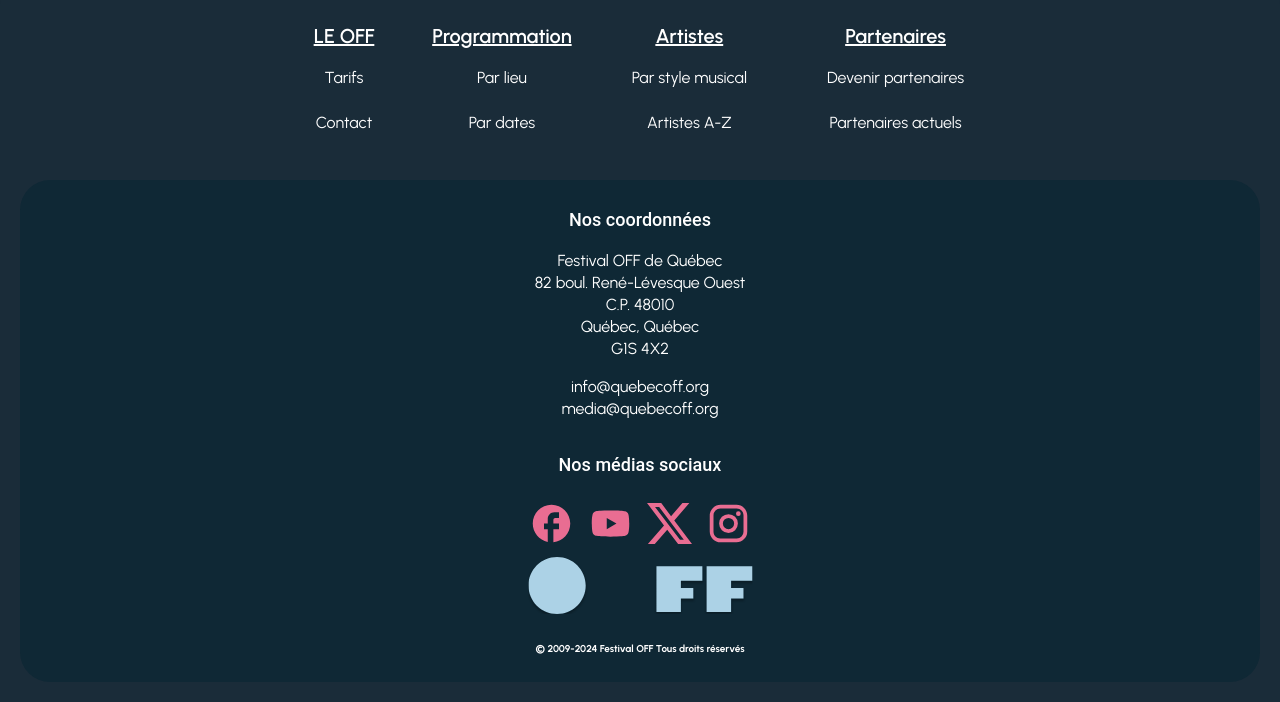
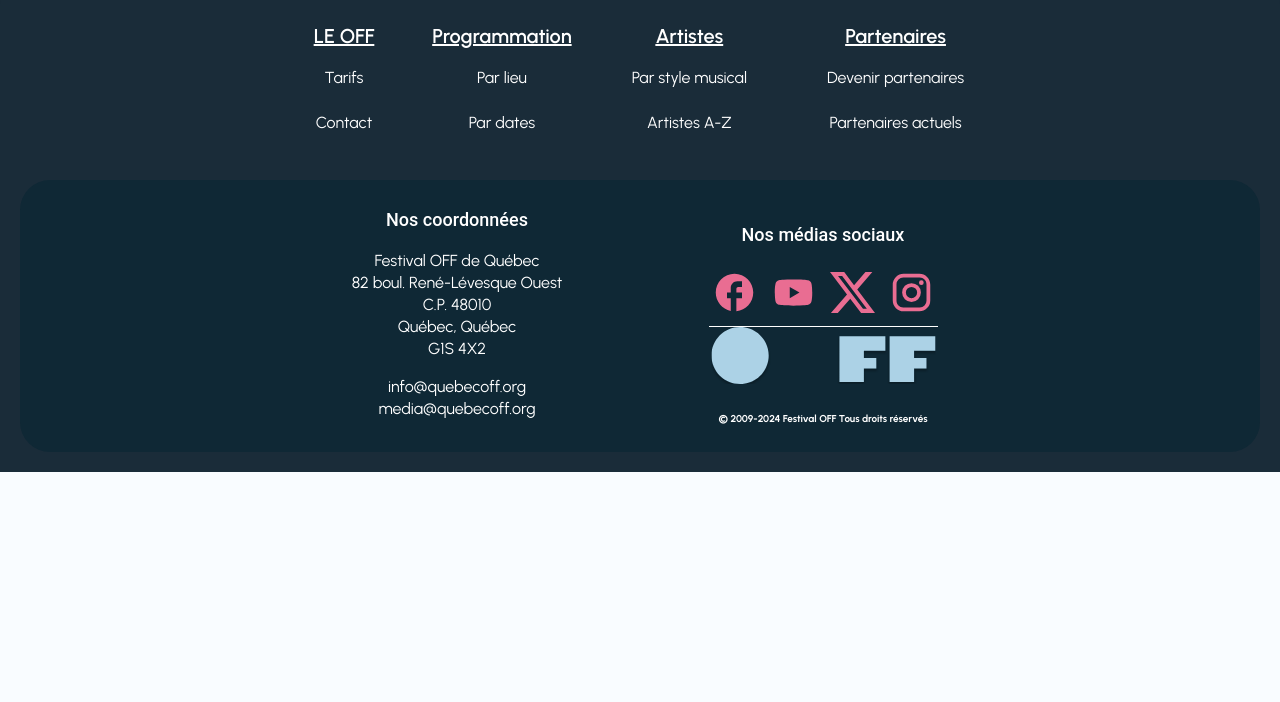
Before and after one commit to LauuRoy/Festival_OFF, a PHP site: page / in a window 1280 px wide. Shown: the part 909-1611 px from the top of the page. After the commit the page ends 1381 px from the top, so only its background shows below. Run offline with PHP 8.4, Linux system fonts and the light colour scheme; data comes from the database, SQL or seed files in the repository.

Commit message:
finalisation du footer table sans effet over

```diff
--- a/public/liaisons/css/styles.css
+++ b/public/liaisons/css/styles.css
@@ -820,7 +820,7 @@ footer.piedDePage ul > li:last-child {
 }
 
 footer.piedDePage nav ul {
-  display: block; /* Par défaut, menu vertical */
+  display: block;
 }
 
 .medias > h3 {
@@ -830,7 +830,7 @@ footer.piedDePage nav ul {
 .informations__secondaires {
   border-radius: 30px;
   padding: 10px;
-  text-align: center; /* Alignement centré pour les petits écrans */
+  text-align: center;
   display: block;
 }
 
@@ -847,6 +847,7 @@ address > p {
 .Festival__OFF_LogoFooter {
   width: 229px;
   height: auto;
+  border-top: 1px solid #FFFFFF;
 }
 
 .piedDePage {
@@ -870,8 +871,8 @@ address > p {
 
 @media (min-width: 601px) {
   footer.piedDePage nav ul {
-    display: flex; /* On passe le menu en ligne */
-    justify-content: center; /* Centrer le menu horizontalement */
+    display: flex;
+    justify-content: center;
   }
   footer.piedDePage nav ul > li {
     margin: 0 20px;
@@ -883,6 +884,24 @@ address > p {
   footer.piedDePage ul > li ul > li {
     padding: 5px 0;
   }
+  .informations__secondaires {
+    display: flex;
+    justify-content: space-between;
+  }
+  .nos__coordonnees {
+    width: 45%;
+  }
+  .nous__rejoindre {
+    width: 45%;
+  }
+}
+@media (min-width: 800px) {
+  .nos__coordonnees {
+    padding-left: 20%;
+  }
+  .nous__rejoindre {
+    padding-right: 20%;
+  }
 }
 
 /*# sourceMappingURL=styles.css.map */
--- a/public/liaisons/fragments/piedDePage.inc.php
+++ b/public/liaisons/fragments/piedDePage.inc.php
@@ -46,6 +46,7 @@
                     </p>
                 </address>
         </div>
+        <div class="nous__rejoindre">
     <div class="medias">
         <h3> Nos médias sociaux </h3>
         <div class="logo__reseaux">
@@ -63,7 +64,6 @@
             </a>
         </div>
     </div>
-        <!-- <hr width="229px;"> -->
     <div id="logo__footer">
         <a href="#">
         <img class="Festival__OFF_LogoFooter" src="../public/liaisons/images/svg/logo_OFF.svg" alt="Festival-OFF" title="Festival-OFF" /></a>
```
Also changed, not shown: ressources/liaisons/scss/layout/_piedDePage.scss (+26 -12 lines), 1 other file. Lines whose indentation alone changed are shown as unchanged.
